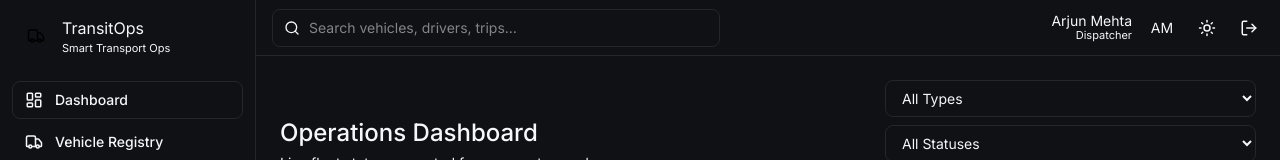
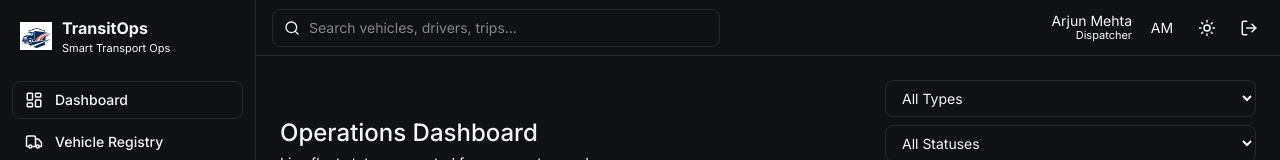
Before and after one commit to Team-Viraasat/TransitOps_Odoo_Hackathon, a React (Vite) app in the folder frontend/: page / in a window 1280 px wide. Both pictures are taken after a click on the button "Sign In". Shown: the top 160 px of the page. Built offline with nearby package versions, Linux system fonts and the light colour scheme.

Commit message:
design: replace default truck icon with custom corporate logo image

```diff
--- a/frontend/src/app/components/layout/Shell.tsx
+++ b/frontend/src/app/components/layout/Shell.tsx
@@ -66,11 +66,9 @@ export function Shell({
   const SidebarInner = (
     <>
       <div className="flex items-center gap-2.5 px-5 py-4">
-        <div className="flex size-8 items-center justify-center rounded-lg bg-to-orange text-black">
-          <Truck size={18} />
-        </div>
+        <img src="/logo.png" alt="TransitOps Logo" className="size-8 object-contain" />
         <div>
-          <div className="text-to-text">TransitOps</div>
+          <div className="text-to-text font-bold">TransitOps</div>
           <div className="text-[11px] text-to-muted">Smart Transport Ops</div>
         </div>
       </div>
--- a/frontend/src/app/components/screens/Auth.tsx
+++ b/frontend/src/app/components/screens/Auth.tsx
@@ -42,9 +42,7 @@ export function Auth() {
 
         {/* Brand Identity */}
         <div className="flex flex-col items-center text-center space-y-2">
-          <div className="flex size-12 items-center justify-center rounded-xl bg-to-orange text-black shadow-lg shadow-to-orange/20">
-            <Truck size={24} />
-          </div>
+          <img src="/logo.png" alt="TransitOps Logo" className="h-16 w-auto object-contain" />
           <div>
             <h1 className="text-2xl font-bold tracking-tight text-to-text">TransitOps</h1>
             <p className="text-xs text-to-muted">Smart Transport Operations Platform</p>
```
Also changed, not shown: frontend/public/logo.png (added).
